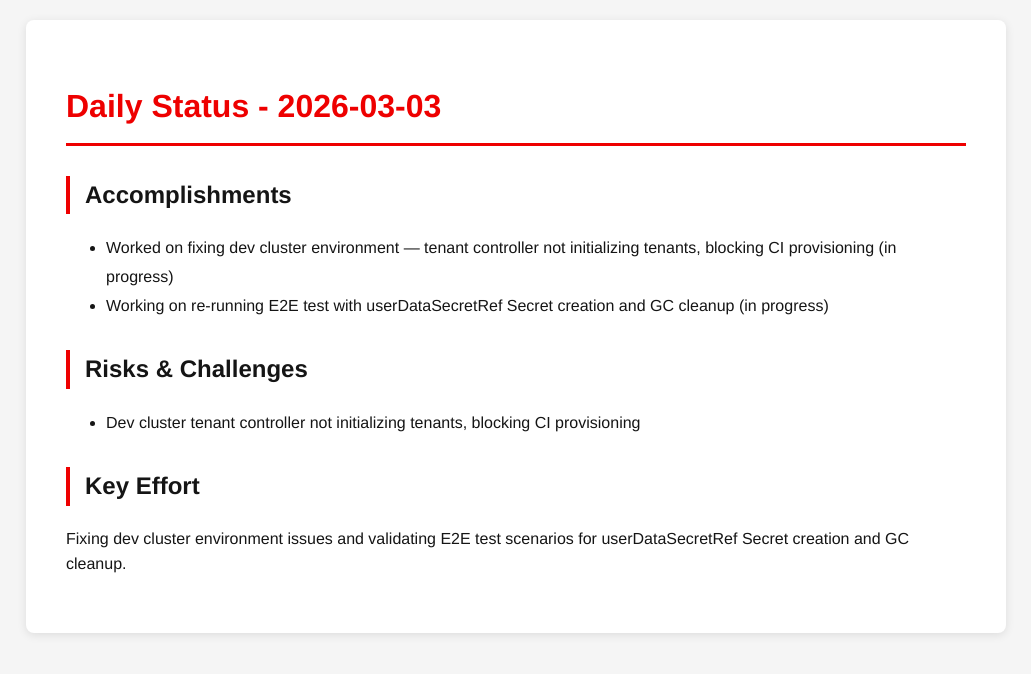
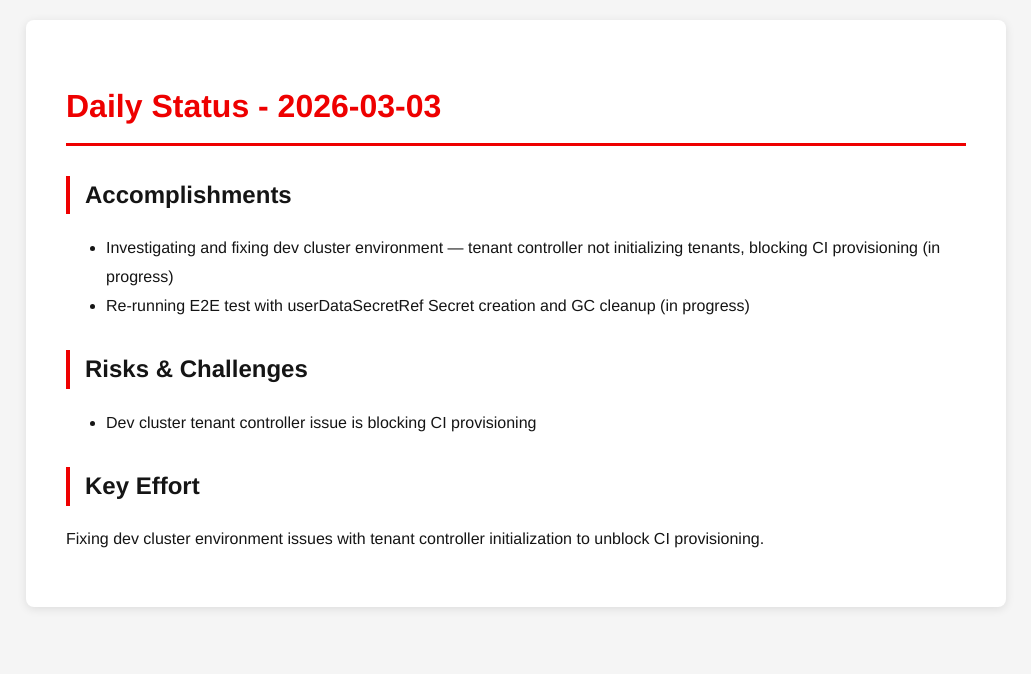
Before and after one commit to tzvatot/daily-status, a Jekyll site: the page built from 2026-03-03.md, in a window 1280 px wide. Shown: the top 674 px of the page, without its empty margins (124-1155 px from the left). Built offline with Jekyll 4.4.1, drawn with Linux system fonts in a browser that asks for light colours.

Commit message:
Daily status update - 2026-03-03

```diff
--- a/2026-03-03.md
+++ b/2026-03-03.md
@@ -7,11 +7,14 @@ date: 2026-03-03
 # Daily Status - 2026-03-03
 
 ## Accomplishments
-- Worked on fixing dev cluster environment — tenant controller not initializing tenants, blocking CI provisioning (in progress)
-- Working on re-running E2E test with userDataSecretRef Secret creation and GC cleanup (in progress)
+
+- Investigating and fixing dev cluster environment — tenant controller not initializing tenants, blocking CI provisioning (in progress)
+- Re-running E2E test with userDataSecretRef Secret creation and GC cleanup (in progress)
 
 ## Risks & Challenges
-- Dev cluster tenant controller not initializing tenants, blocking CI provisioning
+
+- Dev cluster tenant controller issue is blocking CI provisioning
 
 ## Key Effort
-Fixing dev cluster environment issues and validating E2E test scenarios for userDataSecretRef Secret creation and GC cleanup.
+
+Fixing dev cluster environment issues with tenant controller initialization to unblock CI provisioning.
```
